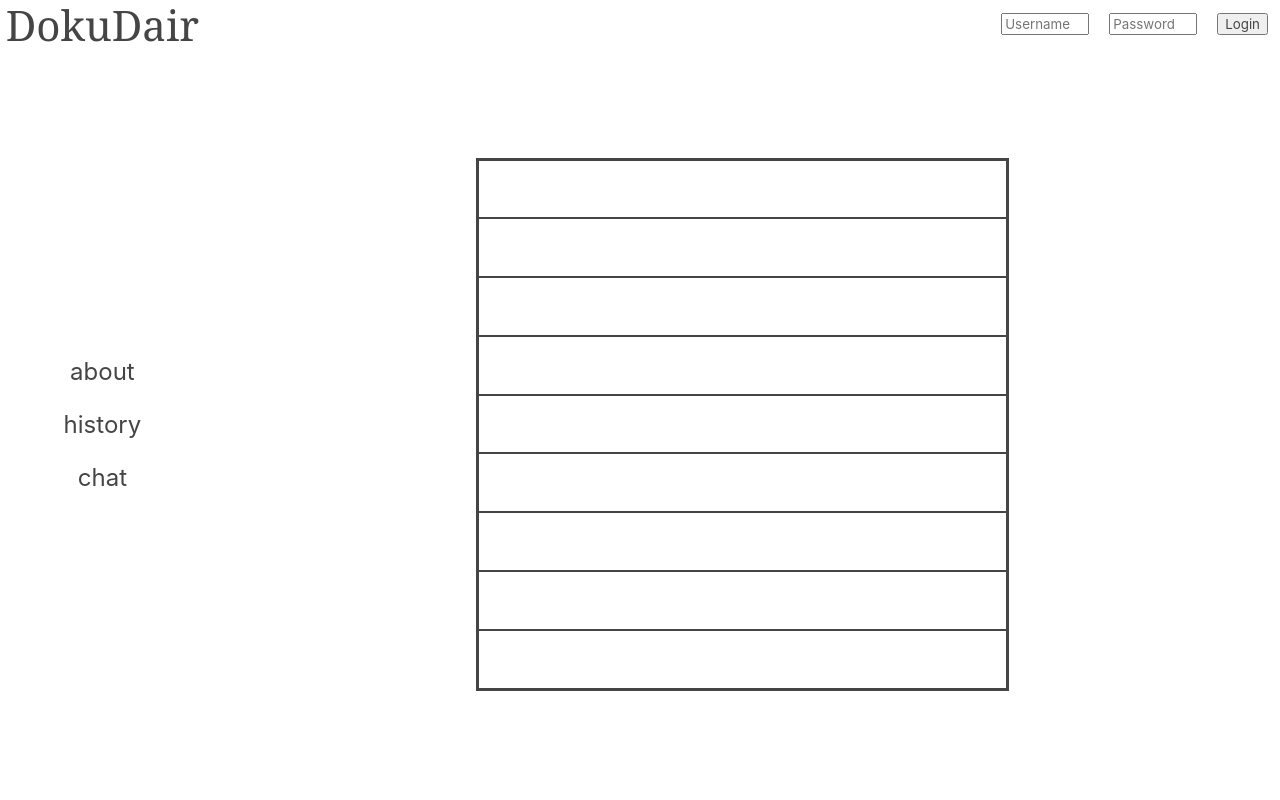
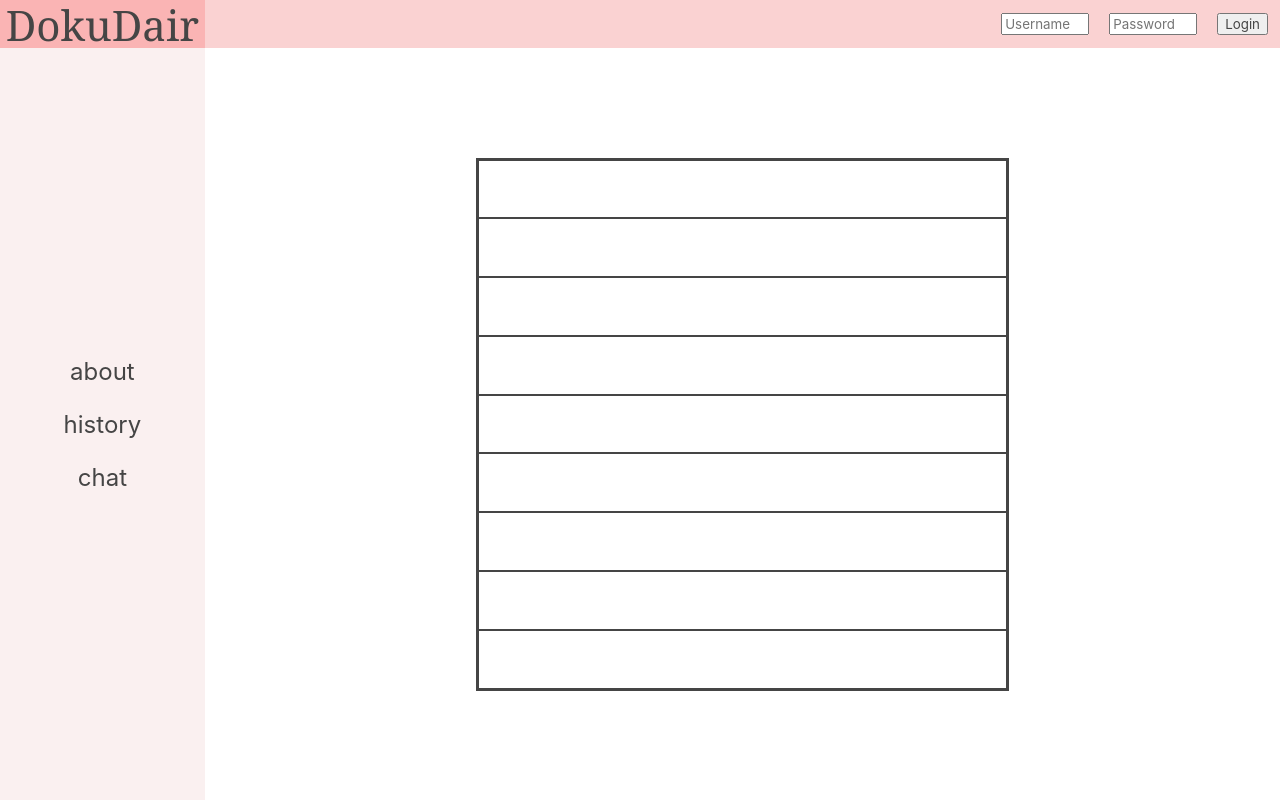
Before and after one commit to timviolino/dokuDair, a plain HTML site: page pages/chat.html in a window 1280 px wide. Drawn offline with Linux system fonts and the light colour scheme.

Commit message:
Add color class names

```diff
--- a/pages/chat.html
+++ b/pages/chat.html
@@ -8,8 +8,8 @@
     <link rel="stylesheet" href="../style.css">
 </head>
 <body class="container vertical">
-    <div class="container stretch" id="top">
-      <a class="container inflexible" id="logo" href="../index.html">DokuDair</a>
+    <div class="container stretch color-med" id="top">
+      <a class="container inflexible color-dark" id="logo" href="../index.html">DokuDair</a>
       <div class="container" id="credentials">
         <input placeholder="Username">
         <input placeholder="Password">
@@ -17,7 +17,7 @@
       </div>
     </div>
     <div class="container stretch inflexible" id="bottom">
-      <div class="container vertical inflexible" id="nav-side">
+      <div class="container vertical inflexible color-light" id="nav-side">
         <a class="menu-item" href="about.html">about</a>
         <a class="menu-item" href="history.html">history</a>
         <a class="menu-item" href="chat.html">chat</a>
```
